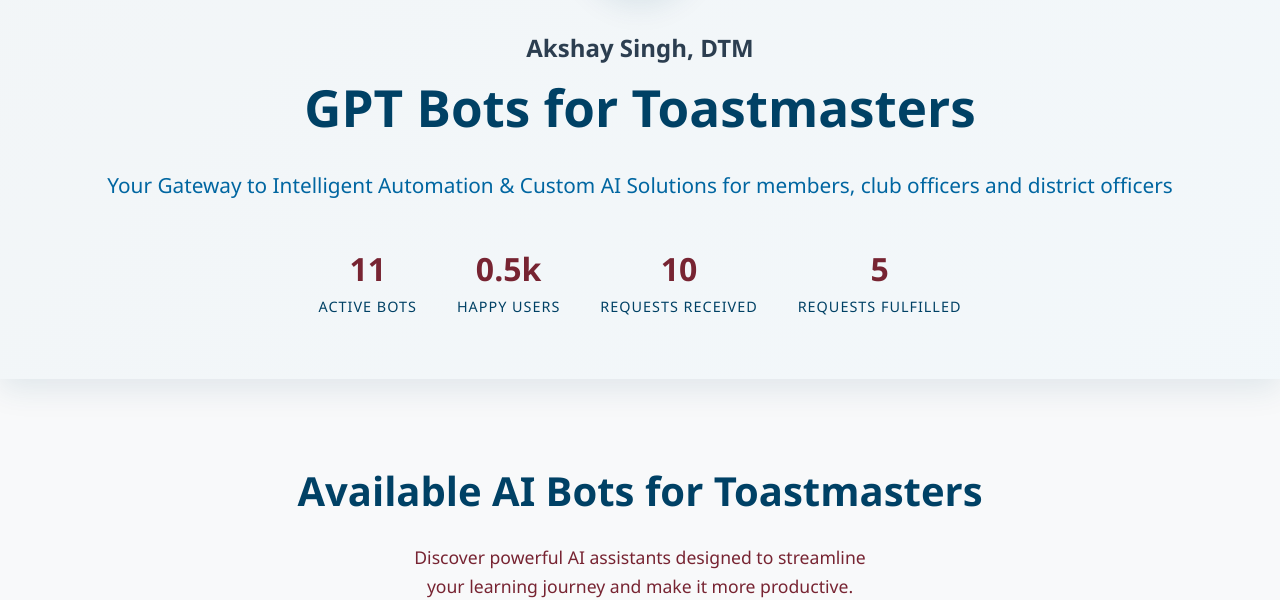
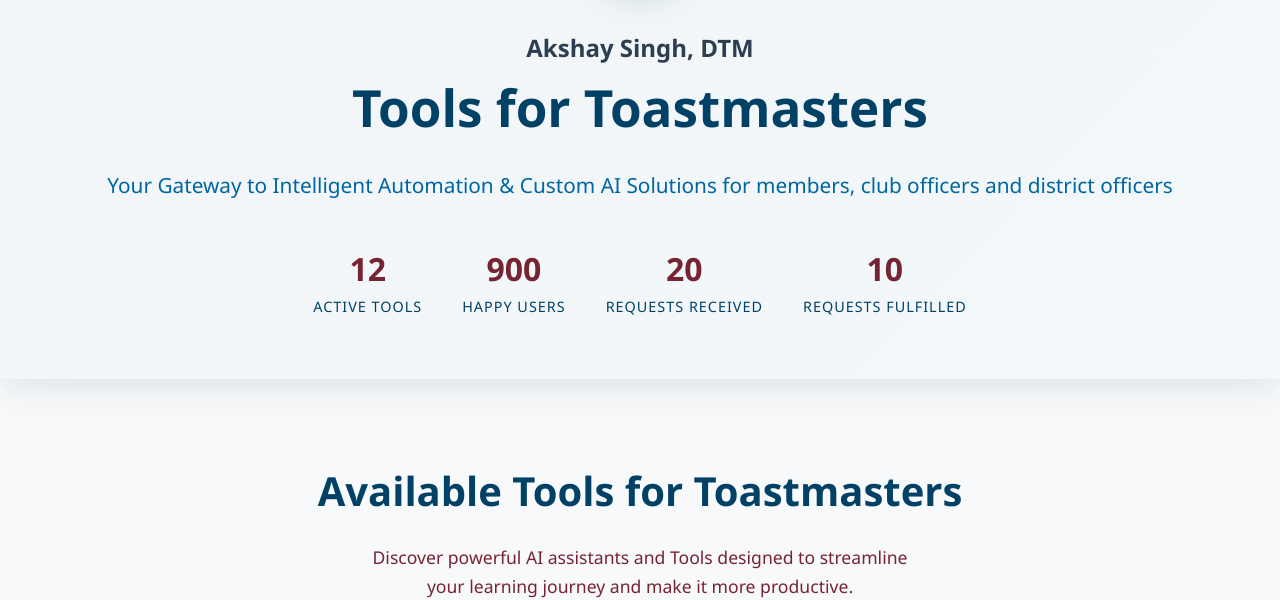
Before and after one commit to binaryailabs/BinaryAiLabs, a plain HTML site: page index.html in a window 1280 px wide. Shown: the part 201-801 px from the top of the page. Drawn offline with Linux system fonts and the light colour scheme.

Commit message:
Added PR Calendar Maker Tool

```diff
--- a/index.html
+++ b/index.html
@@ -552,24 +552,24 @@
                 <img src="assets/images/creator.png" alt="Akshay Singh, DTM - Creator" loading="lazy" style="width: 100%; height: 100%; object-fit: cover; object-position: top center; border-radius: 50%;">
             </div>
             <h2>Akshay Singh, DTM</h2>
-            <h1>GPT Bots for Toastmasters</h1>
+            <h1>Tools for Toastmasters</h1>
             <p class="subtitle">Your Gateway to Intelligent Automation & Custom AI Solutions for members, club officers and district officers</p>
 
             <div class="stats-bar">
                 <div class="stat">
-                    <span class="stat-number" id="bot-count">11</span>
-                    <span class="stat-label">Active Bots</span>
+                    <span class="stat-number" id="bot-count">12</span>
+                    <span class="stat-label">Active Tools</span>
                 </div>
                 <div class="stat">
-                    <span class="stat-number" id="user-count">0.5k</span>
+                    <span class="stat-number" id="user-count">900</span>
                     <span class="stat-label">Happy Users</span>
                 </div>
                 <div class="stat">
-                    <span class="stat-number" id="requests-received">10</span>
+                    <span class="stat-number" id="requests-received">20</span>
                     <span class="stat-label">Requests Received</span>
                 </div>
                 <div class="stat">
-                    <span class="stat-number" id="requests-fulfilled">5</span>
+                    <span class="stat-number" id="requests-fulfilled">10</span>
                     <span class="stat-label">Requests Fulfilled</span>
                 </div>
             </div>
@@ -579,8 +579,8 @@
     <!-- Bots Section -->
     <section class="bots-section">
         <div class="container">
-            <h2 class="section-title">Available AI Bots for Toastmasters</h2>
-            <p class="section-subtitle">Discover powerful AI assistants designed to streamline <br>your learning journey and make it more productive.</p>
+            <h2 class="section-title">Available Tools for Toastmasters</h2>
+            <p class="section-subtitle">Discover powerful AI assistants and Tools designed to streamline <br>your learning journey and make it more productive.</p>
             <div class="search-container">
                 <input type="text" id="bot-search" placeholder="Search bots by name or tag...">
             </div>
@@ -718,6 +718,18 @@
                     </div>
                 </div>
 
+                <!-- TM_PR Calendar Maker -->
+                <div class="bot-card" role="button" aria-label="PR Calendar Maker Tool" onclick="openBot('https://binaryailabs.github.io/pr-calendar-maker/')">
+                    <div class="bot-icon">🗓️</div>
+                    <h3 class="bot-title">PR Calendar Maker</h3>
+                    <p class="bot-description">Create PR Calendar. Add your events and import calendar to your google calendar.</p>
+                    <div class="bot-tags">
+                        <span class="tag">Automation</span>
+                        <span class="tag">Planning</span>
+                        <span class="tag">Resources</span>
+                    </div>
+                </div>
+
             </div>
         </div>
     </section>
@@ -812,7 +824,7 @@
             <div class="footer-content">
                 <p>&copy; 2025 BinaryAILabs. Empowering productivity for learning through intelligent automation.</p>
                 <div class="social-links">
-                    <a href="https://linkedin.com/in/yourprofile" class="social-link" aria-label="LinkedIn">💼</a>
+                    <a href="https://linkedin.com/in/akshaysinghnew" class="social-link" aria-label="LinkedIn">💼</a>
                     <a href="https://x.com/yourhandle" class="social-link" aria-label="X (Twitter)">🐦</a>
                 </div>
             </div>
@@ -935,7 +947,7 @@
                         requestAnimationFrame(updateCounter);
                     } else {
                         if (counter.id === 'user-count') {
-                            counter.textContent = '0.5k';
+                            counter.textContent = '900';
                         } else {
                             counter.textContent = target;
                         }
```
